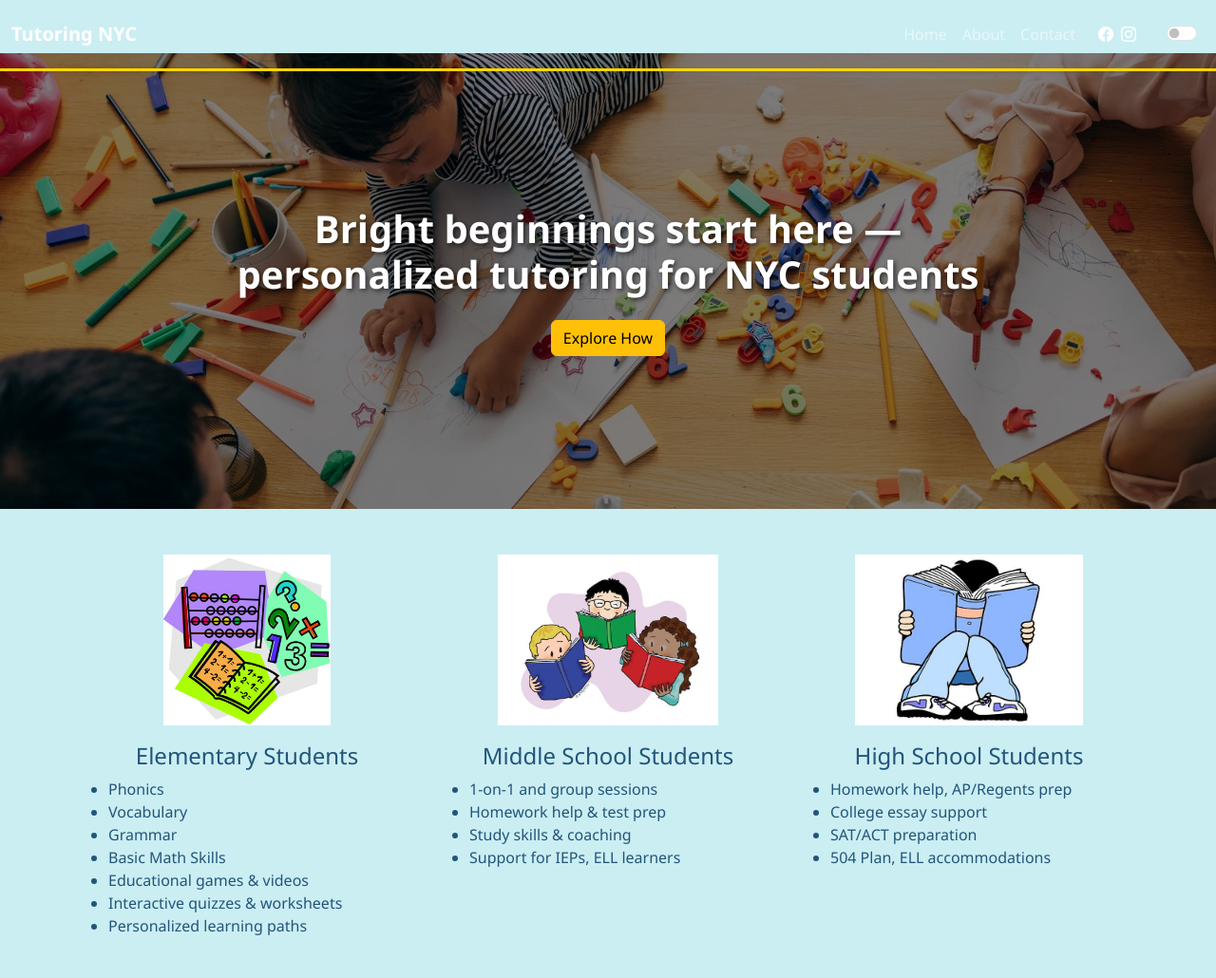
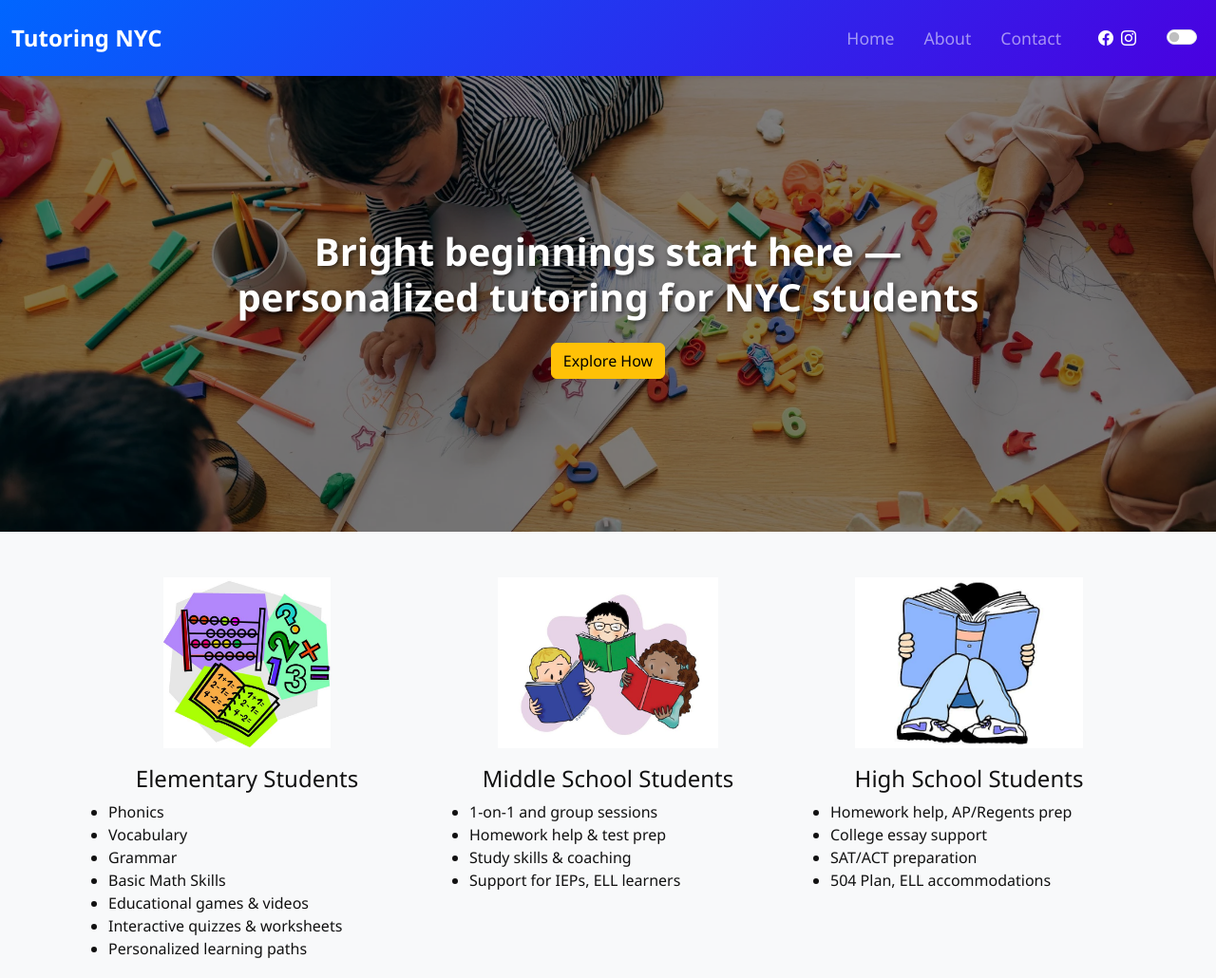
Before and after one commit to mshahriarnihal/TutoringCenterWebsiteProject, a plain HTML site: page index.html in a window 1280 px wide. Shown: the top 1030 px of the page at 95% size. Drawn offline with nearby package versions, Linux system fonts and the light colour scheme.

Commit message:
Update style.css

```diff
--- a/style.css
+++ b/style.css
@@ -1,7 +1,7 @@
 :root {
- --bg-light: #CBEEF3;
- --bg-dark: #38A3A5;
- --text-dark: #22557A;
+ --bg-light: #f8f9fa;
+ --bg-dark: #1c1c1c;
+ --text-dark: #111;
  --text-light: #f5f5f5;
  --transition: 0.4s ease;
 }
@@ -21,13 +21,28 @@ body {
  color: var(--text-light);
 }
 
-.navbar {
- border-bottom: 3px solid gold;
+.custom-navbar {
+ background: linear-gradient(135deg, #0066ff, #4a00e0);
+ height: 80px;
+}
+
+.navbar-brand {
+ font-size: 1.5rem;
+}
+
+.navbar .nav-link {
+ font-size: 1.1rem;
+ margin-right: 15px;
+ transition: 0.3s;
+}
+
+.navbar .nav-link:hover {
+ color: gold !important;
 }
 
 .hero-image {
  position: relative;
- margin-top: 56px;
+ margin-top: 80px;
 }
 
 .hero-image img {
@@ -72,6 +87,23 @@ body {
  display: block;
 }
 
+.explore-box {
+ background: linear-gradient(135deg, rgba(0, 123, 255, 0.9), rgba(102, 16, 242, 0.9));
+ backdrop-filter: blur(4px);
+ border-left: 8px solid gold;
+ box-shadow: 0 0 10px rgba(0,0,0,0.3);
+}
+
+.popup-section {
+ display: none;
+ margin-bottom: 2rem;
+}
+
+.popup-section.show {
+ display: block;
+ animation: fadeIn 0.4s ease-in-out;
+}
+
 footer {
  background-color: #111;
  color: white;
```
